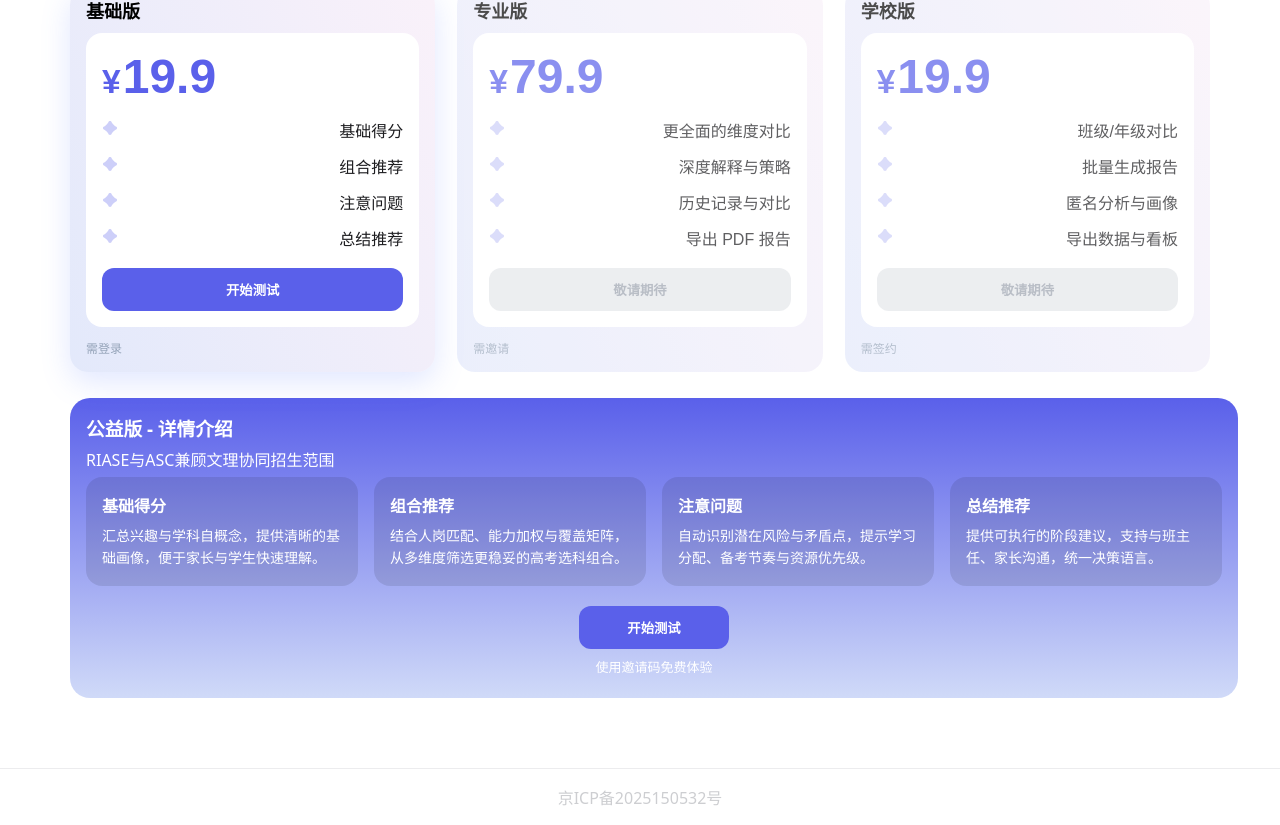
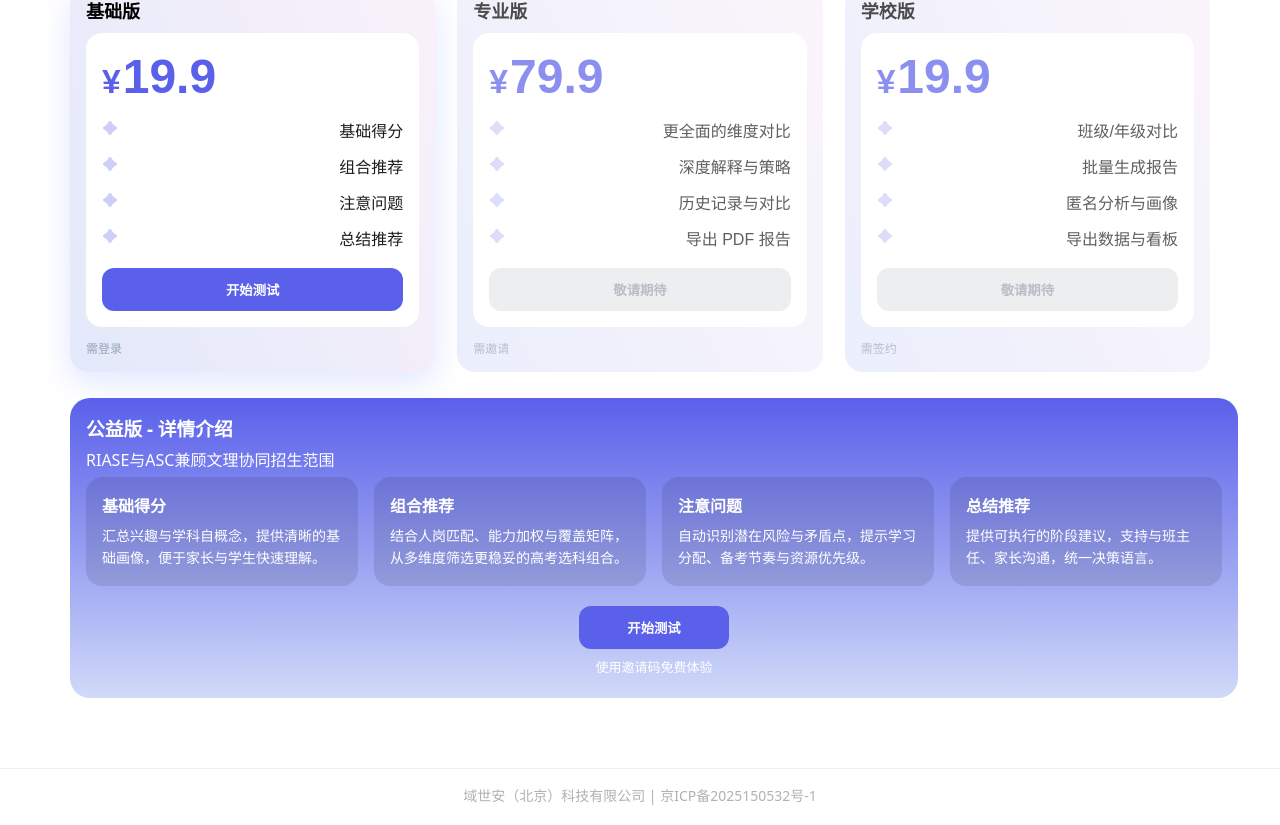
Before and after one commit to hopwesley/wenxintai, a Vue app in the folder frontend/: page / in a window 1280 px wide. Shown: the part 575-1400 px from the top of the page. Built offline with nearby package versions, Linux system fonts and the light colour scheme.

Commit message:
feat(ui): ICP

```diff
--- a/frontend/src/views/HomeView.vue
+++ b/frontend/src/views/HomeView.vue
@@ -251,7 +251,7 @@
       </div>
     </section>
     <section>
-      <div style="margin: 0 auto;color: #CDCED1; text-align: center;padding: 16px;border-top: 1px solid #ECECEE">京ICP备2025150532号</div>
+      <div style="margin: 0 auto;color: #b0b1b3; text-align: center;padding: 16px;border-top: 1px solid #ECECEE; font-size: 14px">域世安（北京）科技有限公司 | 京ICP备2025150532号-1</div>
     </section>
     <!-- 登录弹窗：双向绑定 -->
     <WeChatLoginDialog v-model:open="showLogin" />
```
